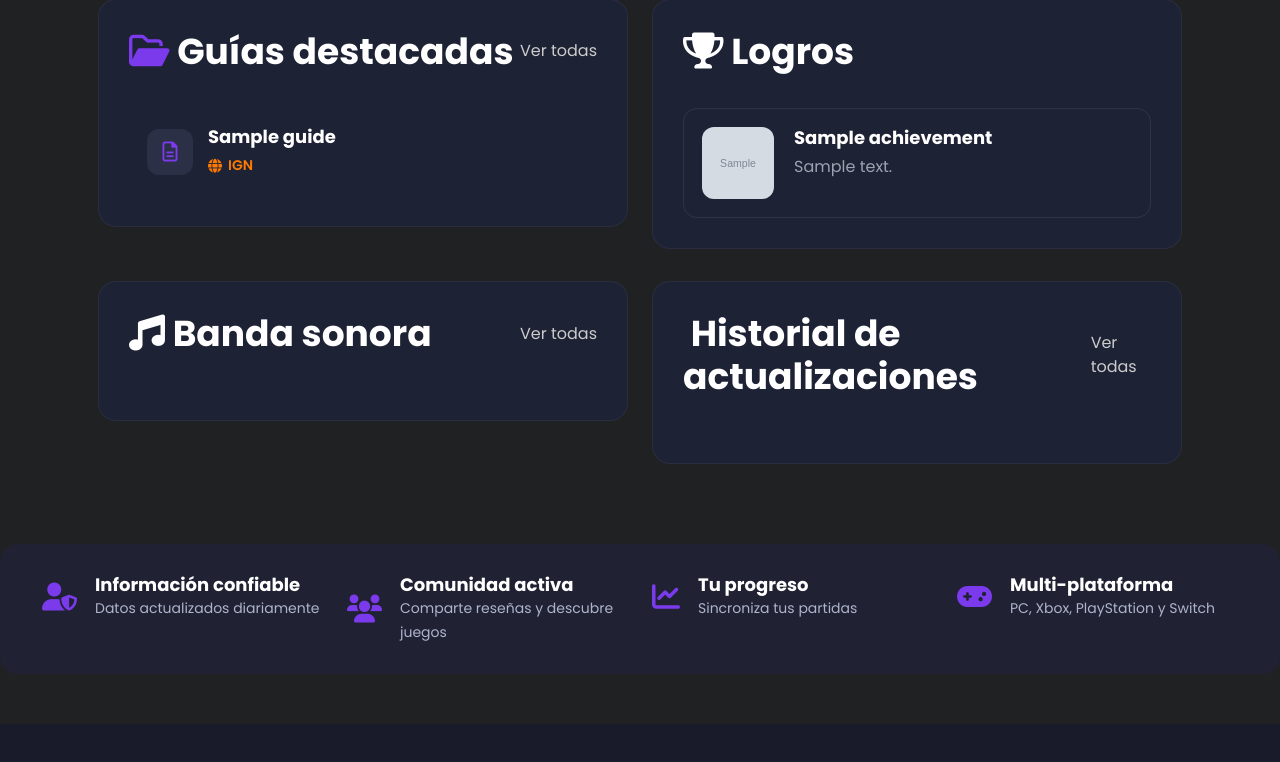
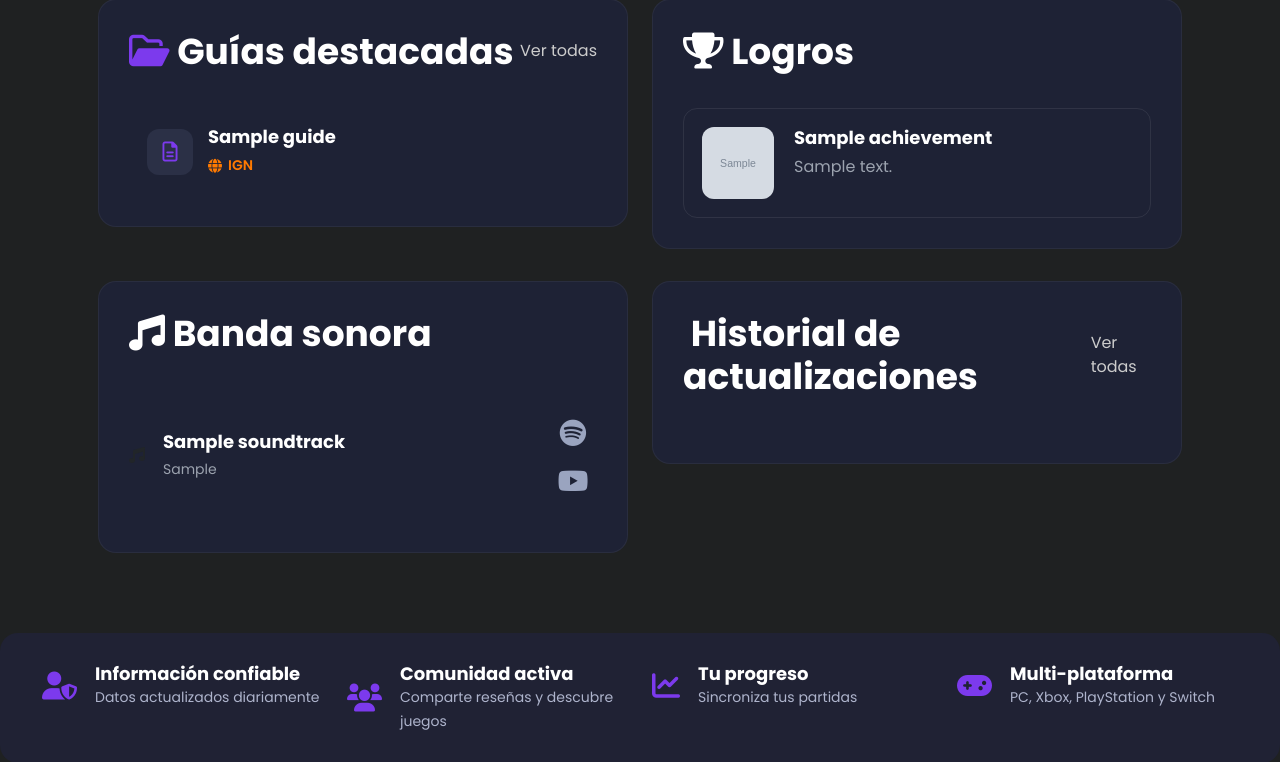
Before and after one commit to IvanEmmanuel/gamehub, a Django app: a page that uses templates/components/games_content/content_soundtrack.html in a window 1280 px wide. Shown: the part 1566-2328 px from the top of the page. Run offline with Django 5.2, Linux system fonts and the light colour scheme; tables that the repository leaves empty hold one stand-in row (values such as "Sample post"); grey boxes marked "Sample" are stand-in pictures; parts of the project's set-up code (start-up, migrations or seed data) failed here and were passed over; some libraries are stand-ins or nearby versions.

Commit message:
feat(game-content): add interactive soundtrack section

```diff
--- a/apps/games/views.py
+++ b/apps/games/views.py
@@ -58,6 +58,7 @@ def games_content(request, slug):
             "screenshots",
             "dlcs",
             "achievements",
+            "soundtracks",
 
         ),
 
--- a/static/assets/css/styles_games_content.css
+++ b/static/assets/css/styles_games_content.css
@@ -1887,3 +1887,94 @@ html{
     font-weight:600;
 
 }
+
+
+.spotify-btn{
+
+    display:flex;
+
+    align-items:center;
+
+    justify-content:center;
+
+    width:48px;
+
+    height:48px;
+
+    border-radius:50%;
+
+    color:var(--text-secondary);
+
+    font-size:1.7rem;
+
+    transition:.25s ease;
+
+}
+
+.spotify-btn:hover{
+
+    color:#1DB954;
+
+    transform:scale(1.18);
+
+    text-shadow:0 0 15px rgba(29,185,84,.55);
+
+}
+
+.youtube-btn{
+
+    display:flex;
+
+    align-items:center;
+
+    justify-content:center;
+
+    width:48px;
+
+    height:48px;
+
+    border-radius:50%;
+
+    color:var(--text-secondary);
+
+    font-size:1.7rem;
+
+    transition:.25s ease;
+
+}
+
+.youtube-btn:hover{
+
+    color:#FF0000;
+
+    transform:scale(1.18);
+
+    text-shadow:0 0 15px rgba(255,0,0,.55);
+
+}
+
+.track-icon{
+
+    transition:.3s;
+
+}
+
+.track-item:hover .track-icon{
+
+    color:var(--primary-color);
+
+    transform:rotate(-8deg);
+
+}
+
+.track-item:hover .spotify-btn{
+
+    color: #1DB954;
+
+}
+
+.track-item:hover .youtube-btn{
+
+    color: #FF0000;
+
+}
--- a/templates/components/games_content/content_soundtrack.html
+++ b/templates/components/games_content/content_soundtrack.html
@@ -16,11 +16,13 @@
 
         </h2>
 
-        <a href="#">
+        {% if game.soundtrack.all|length > 5 %}
 
-            Ver todas
+            <a href="#">
+                Ver todos
+            </a>
 
-        </a>
+        {% endif %}
 
     </div>
 
@@ -30,42 +32,79 @@
 
     <div class="soundtrack-list">
 
-
-        {% for song in content.soundtrack %}
-
-            <!-- Canción -->
+        {% for soundtrack in game.soundtracks.all %}
 
             <div class="track-item">
 
-                <button class="track-play">
+                <div class="track-icon">
 
-                    <i class="fa-solid fa-play"></i>
+                    <i class="fa-solid fa-music"></i>
 
-                </button>
+                </div>
 
                 <div class="track-info">
 
                     <h5>
 
-                        {{ song.title }}
+                        {{ soundtrack.title }}
 
                     </h5>
 
                     <span>
 
-                        {{ song.artist }}
+                        {{ soundtrack.artist }}
 
                     </span>
 
                 </div>
 
-                <span class="track-duration">
+                <div class="track-actions">
 
-                    {{ song.duration }}
+                    {% if soundtrack.spotify_url %}
 
-                </span>
+                        <a
+                            href="{{ soundtrack.spotify_url }}"
+                            target="_blank"
+                            rel="noopener noreferrer"
+                            class="spotify-btn"
+                            title="Escuchar en Spotify"
+                            aria-label="Escuchar {{ soundtrack.title }} en Spotify"
+                        >
+
+                            <i class="fa-brands fa-spotify"></i>
+
+                        </a>
+
+                    {% endif %}
+
+                    {% if soundtrack.youtube_url %}
+
+                        <a
+                            href="{{ soundtrack.youtube_url }}"
+                            target="_blank"
+                            rel="noopener noreferrer"
+                            class="youtube-btn"
+                            title="Ver en YouTube"
+                            aria-label="Ver {{ soundtrack.title }} en YouTube"
+                        >
+
+                            <i class="fa-brands fa-youtube"></i>
+
+                        </a>
+
+                    {% endif %}
+
+                </div>
 
             </div>
+
+        {% empty %}
+
+            <p class="empty-content">
+
+                No hay canciones registradas.
+
+            </p>
 
         {% endfor %}
 
```
